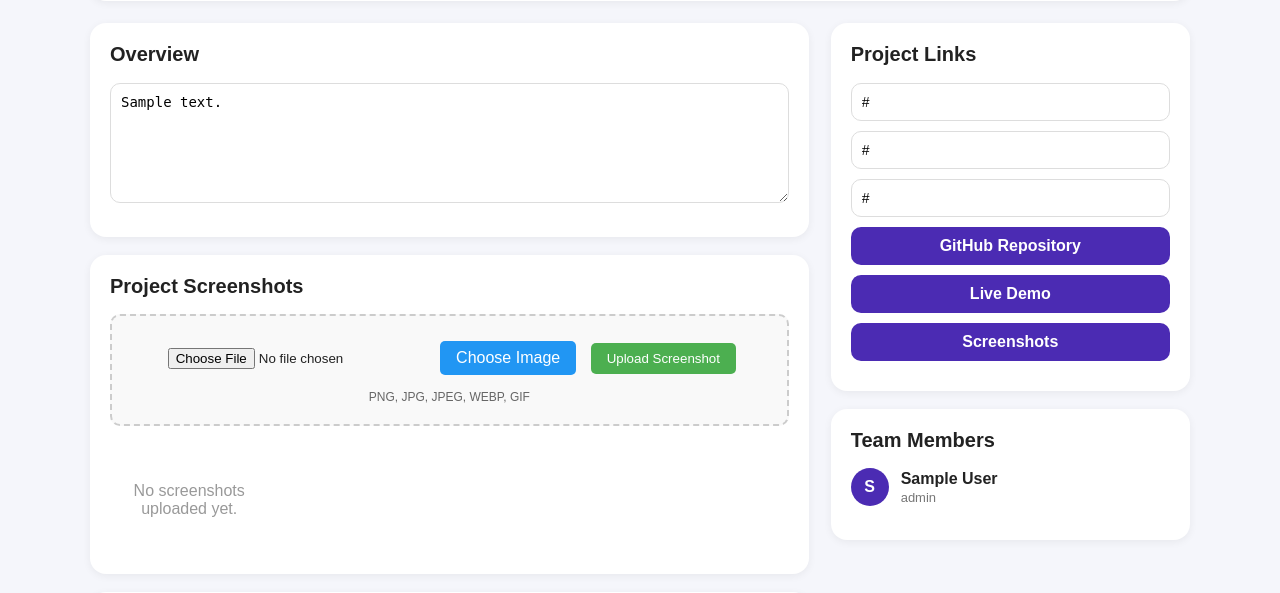
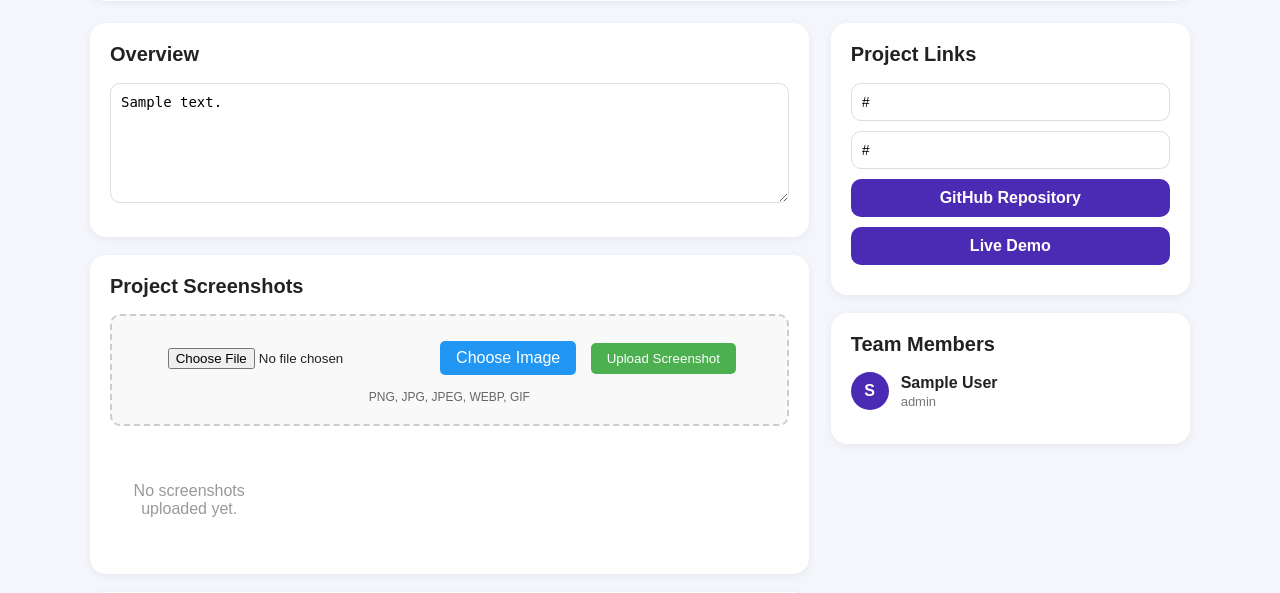
Before and after one commit to Yi-NightFish/HackHub, a Flask app: page /team/1/project in a window 1280 px wide. Shown: the part 232-825 px from the top of the page. Run offline with Flask 3, Linux system fonts and the light colour scheme; the visitor is signed in with stand-in values (Sample User, id 1); tables that the repository leaves empty hold one stand-in row (values such as "Sample post"); some libraries are stand-ins or nearby versions.

Commit message:
delete ss link in html n route.py

```diff
--- a/app/routes.py
+++ b/app/routes.py
@@ -937,8 +937,6 @@ def autosave_project(team_id):
         project.demo_link = value
     elif field == "github_link":
         project.github_link = value
-    elif field == "screenshots_link":
-        project.screenshots_link = value
     elif field == "contributions":
         project.contributions = value
     else:
--- a/app/templates/project_page.html
+++ b/app/templates/project_page.html
@@ -141,10 +141,6 @@
                     hx-post="{{ url_for('autosave_project', team_id=team.id) }}" hx-trigger="change"
                     hx-vals='{"field":"demo_link"}' hx-swap="none">
 
-                <input class="inline-input" name="value" value="{{ project.screenshots_link or '' }}"
-                    placeholder="Screenshots link" hx-post="{{ url_for('autosave_project', team_id=team.id) }}"
-                    hx-trigger="change" hx-vals='{"field":"screenshots_link"}' hx-swap="none">
-
                 {% endif %}
 
                 {% if project.github_link %}
@@ -156,12 +152,6 @@
                 {% if project.demo_link %}
                 <a href="{{ project.demo_link }}" target="_blank" class="link-btn">
                     Live Demo
-                </a>
-                {% endif %}
-
-                {% if project.screenshots_link %}
-                <a href="{{ project.screenshots_link }}" target="_blank" class="link-btn">
-                    Screenshots
                 </a>
                 {% endif %}
 
```
